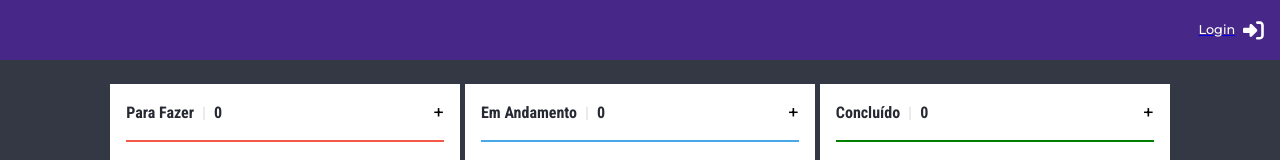
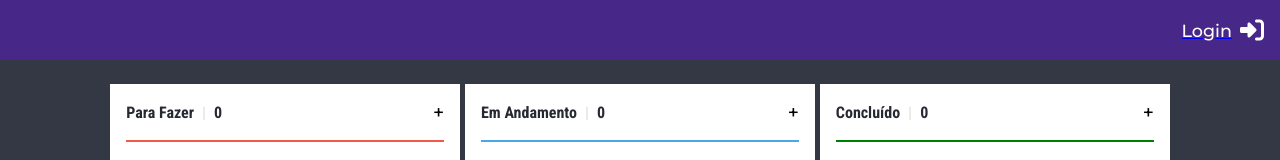
Before and after one commit to rodhenr/ToDo-List, a React (Create React App) app: page / in a window 1280 px wide. Shown: the top 160 px of the page. Built offline with nearby package versions, Linux system fonts and the light colour scheme.

Commit message:
Pequena alteração no texto de login

```diff
--- a/src/styles/Navbar.scss
+++ b/src/styles/Navbar.scss
@@ -25,8 +25,20 @@
     font-size: 0.8rem;
     margin: 0;
   }
+
   svg {
     color: #fff;
     font-size: 1.3rem;
   }
+
+  @media(min-width: 1100px){
+    p {
+      font-size: 1.1rem;
+    }
+
+
+  svg {
+    font-size: 1.5rem;
+  }
+  }
 }
```
